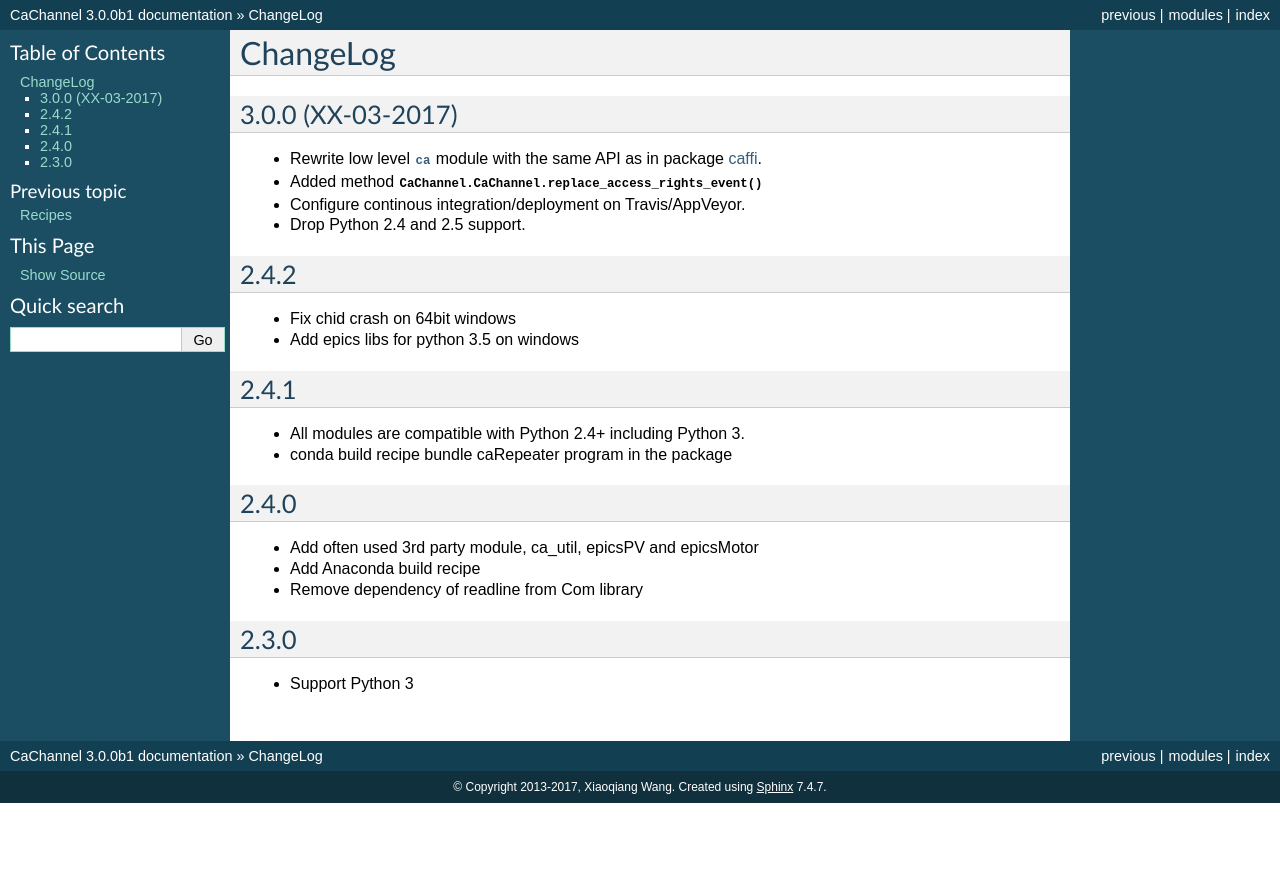
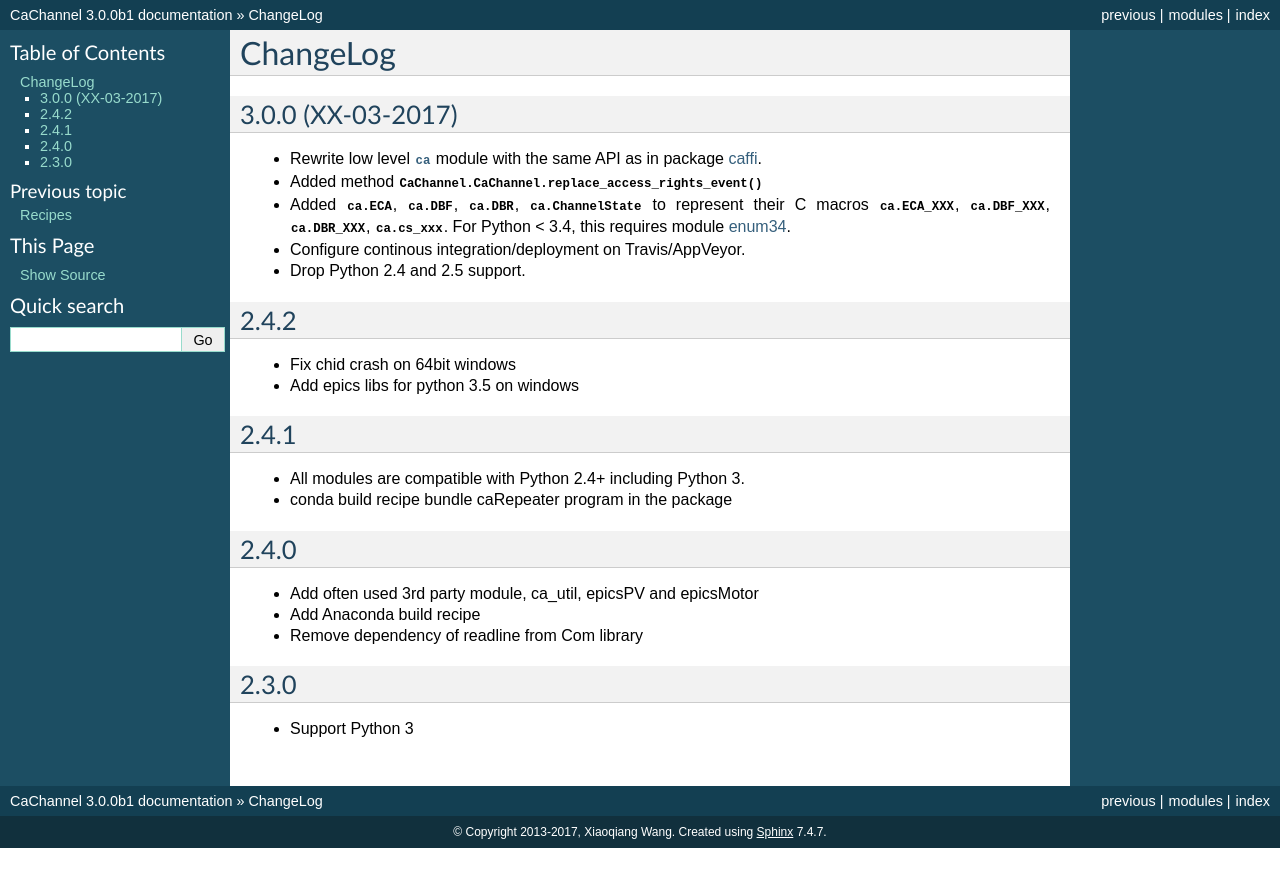
Before and after one commit to CaChannel/CaChannel, a Sphinx documentation site: the page built from docs/source/changes.rst, in a window 1280 px wide. Shown: the top 887 px of the page. Built offline with Sphinx 7.4.7, drawn with Linux system fonts in a browser that asks for light colours.

Commit message:
doc about new enum classes for ca macros

```diff
--- a/docs/source/changes.rst
+++ b/docs/source/changes.rst
@@ -6,6 +6,9 @@ ChangeLog
 
 - Rewrite low level :py:mod:`ca` module with the same API as in package `caffi <https://pypi.python.org/pypi/caffi>`_.
 - Added method :py:meth:`CaChannel.CaChannel.replace_access_rights_event`
+- Added :class:`ca.ECA`, :class:`ca.DBF`, :class:`ca.DBR`, :class:`ca.ChannelState` to represent their C macros :data:`ca.ECA_XXX`,
+  :data:`ca.DBF_XXX`, :data:`ca.DBR_XXX`, :data:`ca.cs_xxx`.
+  For Python < 3.4,  this requires module `enum34 <https://pypi.python.org/pypi/enum34>`_.
 - Configure continous integration/deployment on Travis/AppVeyor.
 - Drop Python 2.4 and 2.5 support.
 
```
